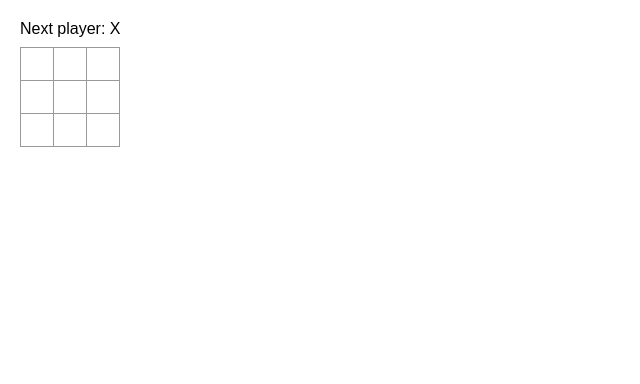
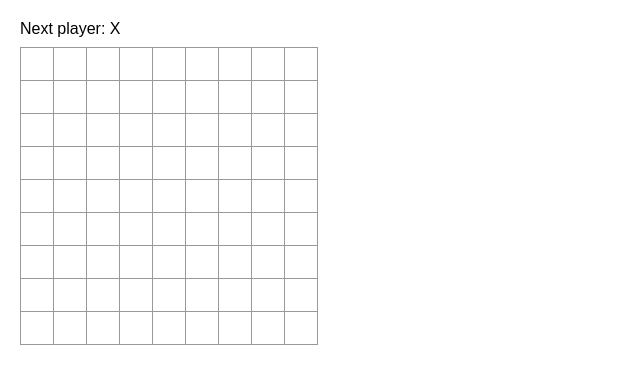
Before and after one commit to jai-dewani/Supercharged-Tick-Tac-Toe, a React (Create React App) app: page / in a window 1280 px wide. Shown: the top 384 px of the page, without its empty margins (0-640 px from the left). Built offline with nearby package versions, Linux system fonts and the light colour scheme.

Commit message:
Create 9x9 board, need to expand state information

```diff
--- a/src/App.js
+++ b/src/App.js
@@ -13,12 +13,7 @@ function Square({ value, onSquareClick }) {
 
 function Board({isXNext, squares, onPlay, winner}) {
 
-  let status;
-  if (winner) {
-    status = `Winner: ${winner}`;
-  } else {
-    status = `Next player: ${(isXNext ? "X" : "O")}`;
-  }
+
 
   function handleClick(index) {
     if (squares[index]) {
@@ -37,7 +32,7 @@ function Board({isXNext, squares, onPlay, winner}) {
 
   return (
     <div>
-      <div className="status">{status}</div>
+
       <div className="board-row">
         <Square value={squares[0]} onSquareClick={() => handleClick(0)} />
         <Square value={squares[1]} onSquareClick={() => handleClick(1)} />
@@ -64,6 +59,12 @@ export default function Game(){
   const currentSquares = history[history.length - 1];
 
   const winner = calculateWinnder(currentSquares);
+  let status;
+  if (winner) {
+    status = `Winner: ${winner}`;
+  } else {
+    status = `Next player: ${(isXNext ? "X" : "O")}`;
+  }
 
   function handlePlay(nextSquares) {
     if(winner){
@@ -75,8 +76,23 @@ export default function Game(){
 
   return (
     <div className="game">
+      <div className="status">{status}</div>
       <div className="game-board">
-        <Board isXNext={isXNext} squares={currentSquares} onPlay={handlePlay} winner={winner} />
+        <div className="game-row">
+          <Board isXNext={isXNext} squares={currentSquares} onPlay={handlePlay} winner={winner} />
+          <Board isXNext={isXNext} squares={currentSquares} onPlay={handlePlay} winner={winner} />
+          <Board isXNext={isXNext} squares={currentSquares} onPlay={handlePlay} winner={winner} />
+        </div>
+        <div className="game-row">
+          <Board isXNext={isXNext} squares={currentSquares} onPlay={handlePlay} winner={winner} />
+          <Board isXNext={isXNext} squares={currentSquares} onPlay={handlePlay} winner={winner} />
+          <Board isXNext={isXNext} squares={currentSquares} onPlay={handlePlay} winner={winner} />
+        </div>
+        <div className="game-row">
+          <Board isXNext={isXNext} squares={currentSquares} onPlay={handlePlay} winner={winner} />
+          <Board isXNext={isXNext} squares={currentSquares} onPlay={handlePlay} winner={winner} />
+          <Board isXNext={isXNext} squares={currentSquares} onPlay={handlePlay} winner={winner} />
+        </div>
       </div>
       <div className="game-info">
         <ol>{/*TODO*/}</ol>
--- a/src/styles.css
+++ b/src/styles.css
@@ -77,12 +77,22 @@ body {
   display: table;
 }
 
+.game-row{
+  display: flex;
+}
+
+.status:after{
+  clear: both;
+  content: '';
+  display: table;
+}
+
 .status {
   margin-bottom: 10px;
 }
 .game {
   display: flex;
-  flex-direction: row;
+  flex-direction: column;
 }
 
 .game-info {
```
